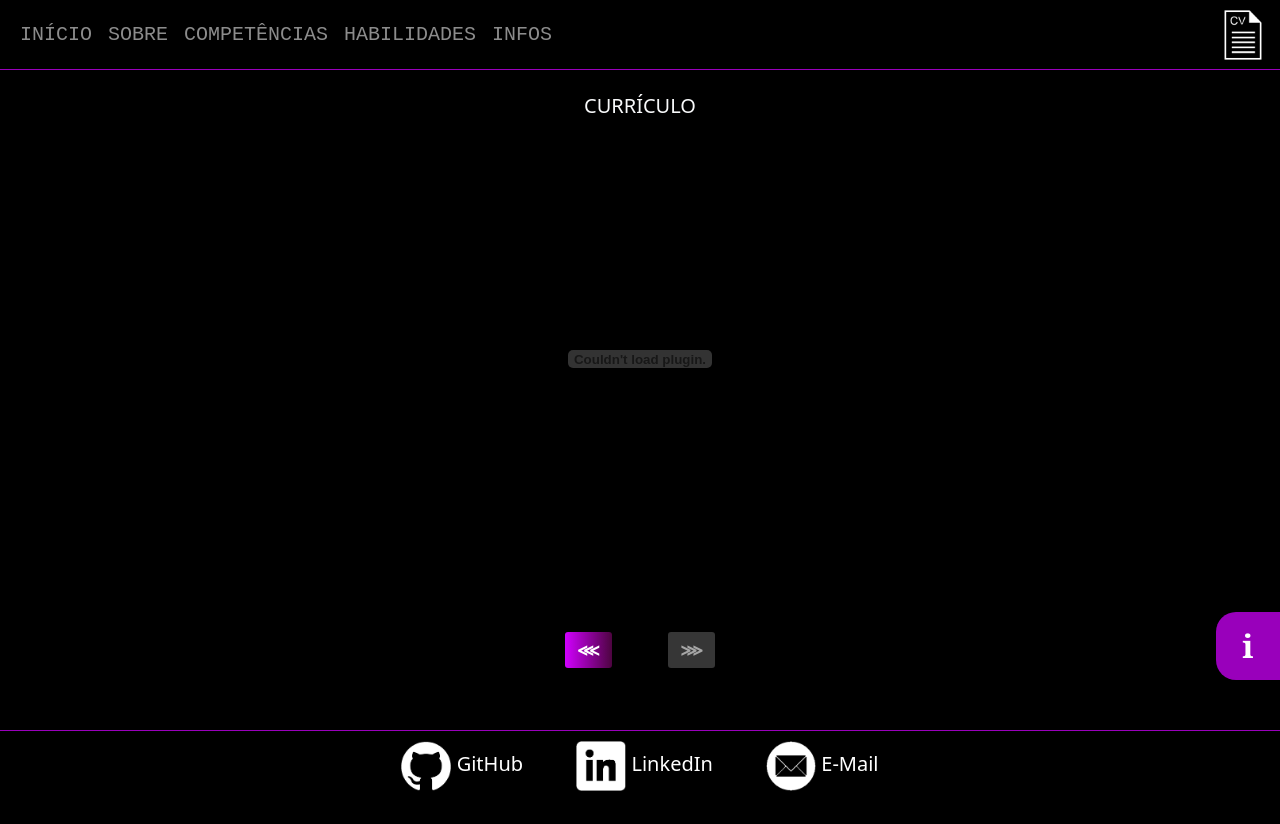
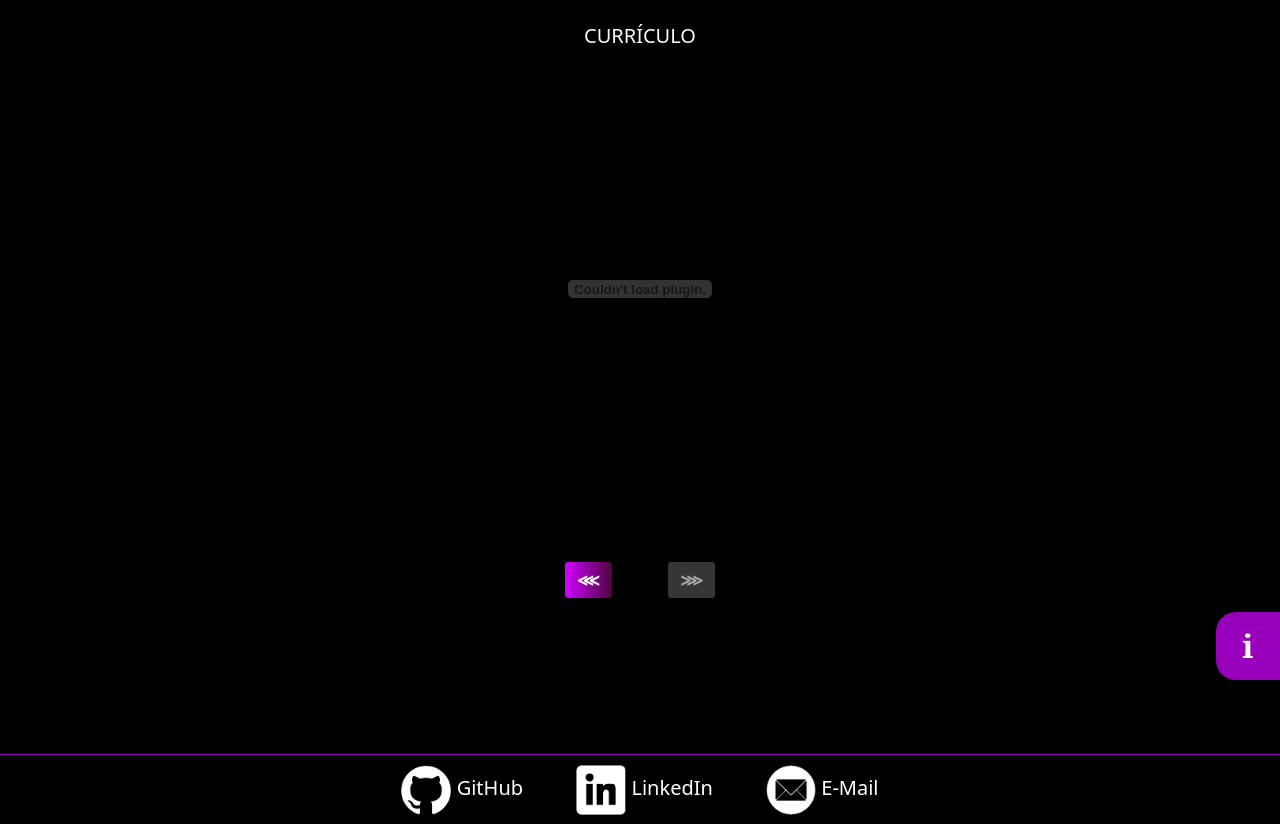
Before and after one commit to Rafael-MJ/rafaelmj.xyz, an Angular app: page /#/curriculum in a window 1280 px wide. Before the commit the page ends 800 px from the top, so only its background shows below. Built offline with nearby package versions, Linux system fonts and the light colour scheme.

Commit message:
feat: add 'switchMainElement' function to header and remove unused screens

```diff
--- a/src/app/app.common.module.ts
+++ b/src/app/app.common.module.ts
@@ -3,9 +3,8 @@ import { NgModule } from '@angular/core';
 import { commonModuleUtils } from './utils/routing.utils';
 
 import { NavFooterComponent } from './components/navigators/nav-footer/nav-footer.component';
-import { NavHeaderComponent } from './components/navigators/nav-header/nav-header.component';
 
-const definedComponents = [NavHeaderComponent, NavFooterComponent];
+const definedComponents = [NavFooterComponent];
 
 @NgModule({
   declarations: [definedComponents],
--- a/src/app/app.component.html
+++ b/src/app/app.component.html
@@ -1,3 +1,2 @@
-<app-nav-header></app-nav-header>
 <router-outlet></router-outlet>
 <app-nav-footer></app-nav-footer>
--- a/src/app/components/navigators/nav-header/nav-header.component.html
+++ b/src/app/components/navigators/nav-header/nav-header.component.html
@@ -14,11 +14,12 @@
         ⛬
       </button>
       <ul class="dropdown-menu-end" ngbDropdownMenu>
-        <li><a ngbDropdownItem routerLink="/main">INÍCIO</a></li>
-        <li><a ngbDropdownItem routerLink="/about">SOBRE</a></li>
-        <li><a ngbDropdownItem routerLink="/knowledge">COMPETÊNCIAS</a></li>
-        <li><a ngbDropdownItem routerLink="/skills">HABILIDADES</a></li>
-        <li><a ngbDropdownItem routerLink="/infos">INFOS</a></li>
+        <li><a ngbDropdownItem (click)="switchMainElement('main')">INÍCIO</a></li>
+        <li><a ngbDropdownItem (click)="switchMainElement('about')">SOBRE</a></li>
+        <li><a ngbDropdownItem (click)="switchMainElement('knowledge')">COMPETÊNCIAS</a></li>
+        <li><a ngbDropdownItem (click)="switchMainElement('skills')">HABILIDADES</a></li>
+        <li><a ngbDropdownItem (click)="switchMainElement('fluency')">FLUÊNCIA</a></li>
+        <li><a ngbDropdownItem (click)="switchMainElement('info')">INFOS</a></li>
         <li><a ngbDropdownItem routerLink="/curriculum">CURRÍCULO</a></li>
       </ul>
     </div>
@@ -27,39 +28,37 @@
         <div class="collapse navbar-collapse">
           <ul class="navbar-nav">
             <li class="nav-item">
-              <a
-                #n0
-                (click)="enableEffect(0)"
-                class="nav-link"
-                aria-current="page"
-                routerLink="/main"
+              <a #n0 (click)="enableEffect(0); switchMainElement('main')" class="nav-link"
                 >INÍCIO</a
               >
               <span></span>
             </li>
             <li class="nav-item">
-              <a
-                #n0
-                (click)="enableEffect(1)"
-                class="nav-link"
-                aria-current="page"
-                routerLink="/about"
+              <a #n0 (click)="enableEffect(1); switchMainElement('about')" class="nav-link"
                 >SOBRE</a
               >
               <span></span>
             </li>
             <li class="nav-item">
-              <a #n1 (click)="enableEffect(2)" class="nav-link" routerLink="/knowledge"
+              <a #n1 (click)="enableEffect(2); switchMainElement('knowledge')" class="nav-link"
                 >COMPETÊNCIAS</a
               >
               <span></span>
             </li>
             <li class="nav-item">
-              <a #n2 (click)="enableEffect(3)" class="nav-link" routerLink="/skills">HABILIDADES</a>
+              <a #n2 (click)="enableEffect(3); switchMainElement('skills')" class="nav-link"
+                >HABILIDADES</a
+              >
               <span></span>
             </li>
             <li class="nav-item">
-              <a #n3 (click)="enableEffect(4)" class="nav-link" routerLink="/infos">INFOS</a>
+              <a #n3 (click)="enableEffect(4); switchMainElement('fluency')" class="nav-link"
+                >FLUÊNCIA</a
+              >
+              <span></span>
+            </li>
+            <li class="nav-item">
+              <a #n3 (click)="enableEffect(4); switchMainElement('info')" class="nav-link">INFOS</a>
               <span></span>
             </li>
           </ul>
--- a/src/app/components/navigators/nav-header/nav-header.component.scss
+++ b/src/app/components/navigators/nav-header/nav-header.component.scss
@@ -20,6 +20,7 @@
 
 .nav-item a:hover {
   color: $color-purple !important;
+  cursor: pointer;
 }
 
 .nav-item span {
--- a/src/app/components/navigators/nav-header/nav-header.component.ts
+++ b/src/app/components/navigators/nav-header/nav-header.component.ts
@@ -1,15 +1,25 @@
-import { Component, ElementRef, QueryList, ViewChildren } from '@angular/core';
+import { Component, ElementRef, Inject, QueryList, ViewChildren } from '@angular/core';
 
 import { ScreenSupport, Screens } from '../../../utils/screen.utils';
+import { commonModuleUtils } from 'src/app/utils/routing.utils';
+import { ScrMainComponent } from '../../screens/scr-main/scr-main.component';
 
 @Component({
+  standalone: true,
+  imports: [commonModuleUtils, ScrMainComponent],
   selector: 'app-nav-header',
   templateUrl: './nav-header.component.html',
   styleUrls: ['./nav-header.component.scss'],
 })
 export class NavHeaderComponent {
   @ViewChildren('n0, n1, n2, n3') elementos!: QueryList<ElementRef>;
+
+  private scrMain: ScrMainComponent;
   htmlElements: ElementRef[] = [];
+
+  constructor(@Inject(ScrMainComponent) screenMain: ScrMainComponent) {
+    this.scrMain = screenMain;
+  }
 
   ngAfterViewInit() {
     this.htmlElements = this.elementos.toArray();
@@ -24,17 +34,33 @@ export class NavHeaderComponent {
       case Screens.Main:
         this.htmlElements[0].nativeElement.classList.add('enabled');
         break;
-      case Screens.About:
+      case Screens.Curriculum:
         this.htmlElements[1].nativeElement.classList.add('enabled');
         break;
-      case Screens.Knowledge:
-        this.htmlElements[2].nativeElement.classList.add('enabled');
+    }
+  }
+
+  switchMainElement(mainElement: string) {
+    const element = this.scrMain;
+
+    switch (mainElement) {
+      case 'main':
+        element.main.nativeElement.scrollIntoView({ behavior: 'smooth' });
         break;
-      case Screens.Skills:
-        this.htmlElements[3].nativeElement.classList.add('enabled');
+      case 'about':
+        element.about.nativeElement.scrollIntoView({ behavior: 'smooth' });
         break;
-      case Screens.Info:
-        this.htmlElements[4].nativeElement.classList.add('enabled');
+      case 'knowledge':
+        element.knowledge.nativeElement.scrollIntoView({ behavior: 'smooth' });
+        break;
+      case 'skills':
+        element.skills.nativeElement.scrollIntoView({ behavior: 'smooth' });
+        break;
+      case 'fluency':
+        element.fluency.nativeElement.scrollIntoView({ behavior: 'smooth' });
+        break;
+      case 'info':
+        element.info.nativeElement.scrollIntoView({ behavior: 'smooth' });
         break;
     }
   }
--- a/src/app/components/screens/scr-main/scr-main.component.html
+++ b/src/app/components/screens/scr-main/scr-main.component.html
@@ -1,4 +1,6 @@
-<div class="bg w-100">
+<app-nav-header></app-nav-header>
+
+<div #main class="bg w-100">
   <div class="col-12">
     <img src="../../../../assets/bg.png" alt="" />
     <div class="centered">
@@ -20,10 +22,11 @@
   </div>
 </div>
 
-<app-scr-about></app-scr-about>
-<app-scr-knowledge></app-scr-knowledge>
-<app-scr-skills></app-scr-skills>
-<app-scr-fluency></app-scr-fluency>
-<app-scr-info></app-scr-info>
+<div #about><app-scr-about></app-scr-about></div>
+<div #knowledge><app-scr-knowledge></app-scr-knowledge></div>
+<div #skills><app-scr-skills></app-scr-skills></div>
+<div #fluency><app-scr-fluency></app-scr-fluency></div>
+<div #info><app-scr-info></app-scr-info></div>
+
 <app-gen-arrows></app-gen-arrows>
 <app-gen-info></app-gen-info>
--- a/src/app/components/screens/scr-main/scr-main.component.ts
+++ b/src/app/components/screens/scr-main/scr-main.component.ts
@@ -1,4 +1,4 @@
-import { Component } from '@angular/core';
+import { Component, ElementRef, ViewChild, ViewChildren } from '@angular/core';
 
 import { commonModuleUtils } from 'src/app/utils/routing.utils';
 import { ScreenSupport, Screens } from 'src/app/utils/screen.utils';
@@ -11,12 +11,14 @@ import { GenInfoComponent } from '../../general/gen-info/gen-info.component';
 import { ScrAboutComponent } from '../scr-about/scr-about.component';
 import { ScrInfoComponent } from '../scr-info/scr-info.component';
 import { ScrFluencyComponent } from '../scr-fluency/scr-fluency.component';
+import { NavHeaderComponent } from '../../navigators/nav-header/nav-header.component';
 
 @Component({
   selector: 'app-scr-main',
   standalone: true,
   imports: [
     commonModuleUtils,
+    NavHeaderComponent,
     ScrAboutComponent,
     ScrFluencyComponent,
     ScrInfoComponent,
@@ -30,6 +32,13 @@ import { ScrFluencyComponent } from '../scr-fluency/scr-fluency.component';
   styleUrl: './scr-main.component.scss',
 })
 export class ScrMainComponent {
+  @ViewChild('main', { static: true }) main!: ElementRef;
+  @ViewChild('about', { static: true }) about!: ElementRef;
+  @ViewChild('knowledge', { static: true }) knowledge!: ElementRef;
+  @ViewChild('skills', { static: true }) skills!: ElementRef;
+  @ViewChild('fluency', { static: true }) fluency!: ElementRef;
+  @ViewChild('info', { static: true }) info!: ElementRef;
+
   ngOnInit() {
     if (typeof window !== 'undefined') {
       ScreenSupport.setCurrentScreen(Screens.Main);
--- a/src/app/utils/screen.utils.ts
+++ b/src/app/utils/screen.utils.ts
@@ -5,10 +5,6 @@ export enum ScreensSide {
 
 export enum Screens {
   Main = 'main',
-  About = 'about',
-  Knowledge = 'knowledge',
-  Skills = 'skills',
-  Info = 'infos',
   Curriculum = 'curriculum',
 }
 
```
